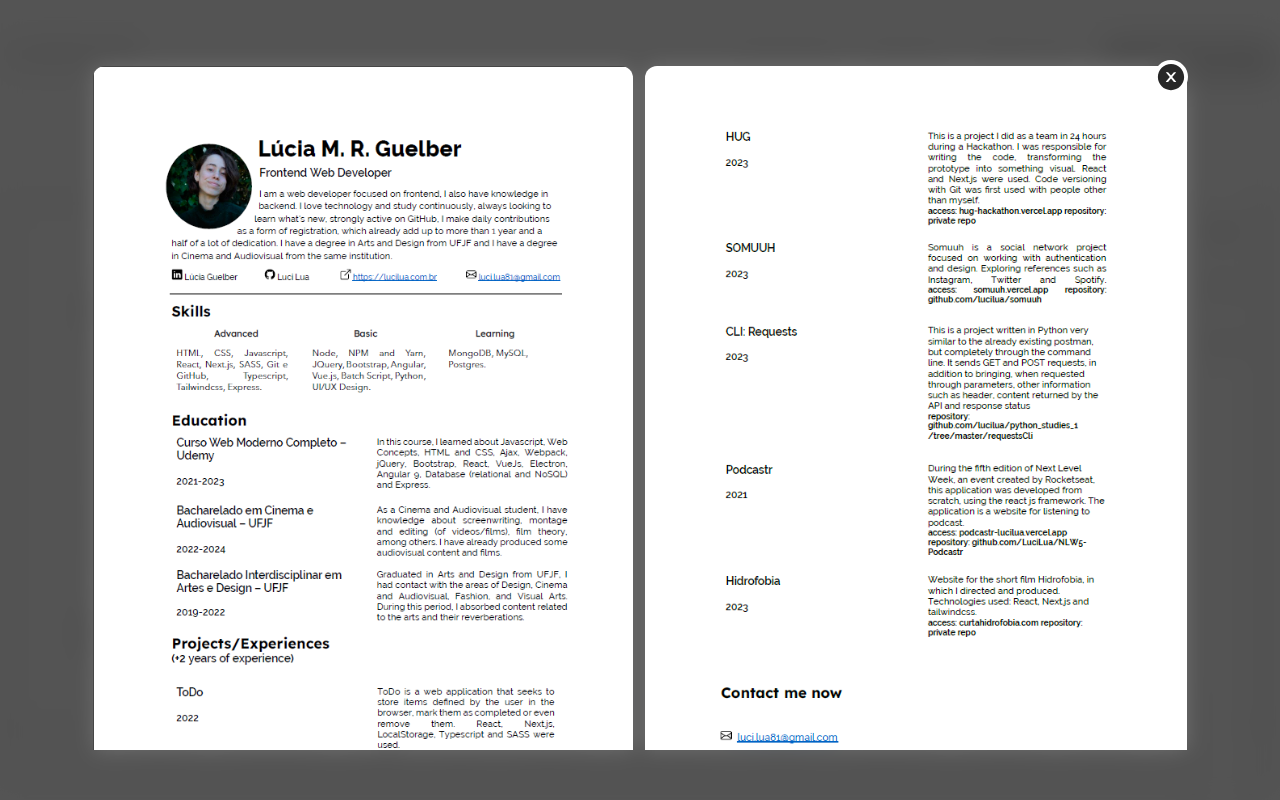
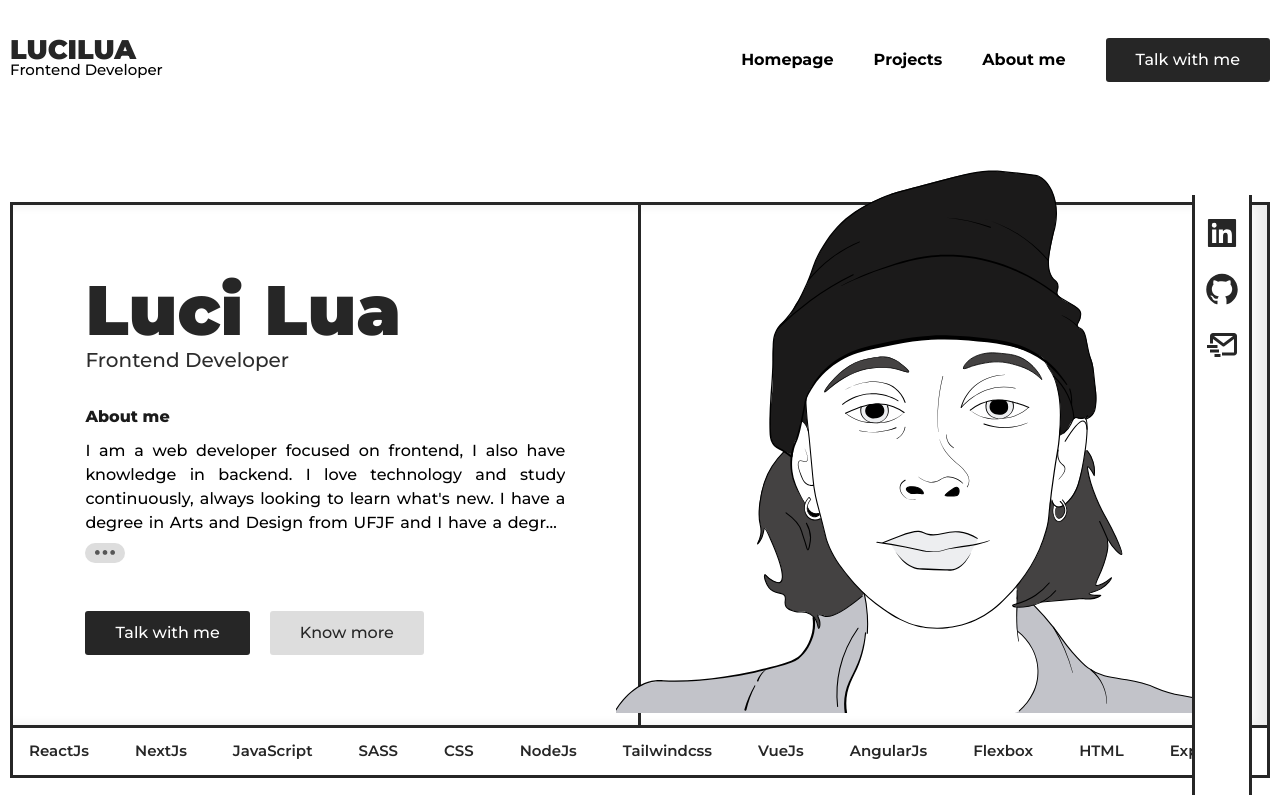
Before and after one commit to LuciLua/newPort, a Next.js app: page / in a window 1280 px wide. Shown: the top 800 px of the page. Built offline with nearby package versions, Linux system fonts and the light colour scheme.

Commit message:
true -> false (modal curriculum initial state)

```diff
--- a/src/contexts/CurriculumModalContext.tsx
+++ b/src/contexts/CurriculumModalContext.tsx
@@ -5,7 +5,7 @@ import { createContext, useState } from "react"
 export const CurriculumModalContext = createContext<any>({})
 
 export function CurriculumModalContextProvider({ children }) {
-  const [useModal, setUseModal] = useState<boolean>(true)
+  const [useModal, setUseModal] = useState<boolean>(false)
 
   function toggleModalOpen() {
     setUseModal(!useModal)
```
